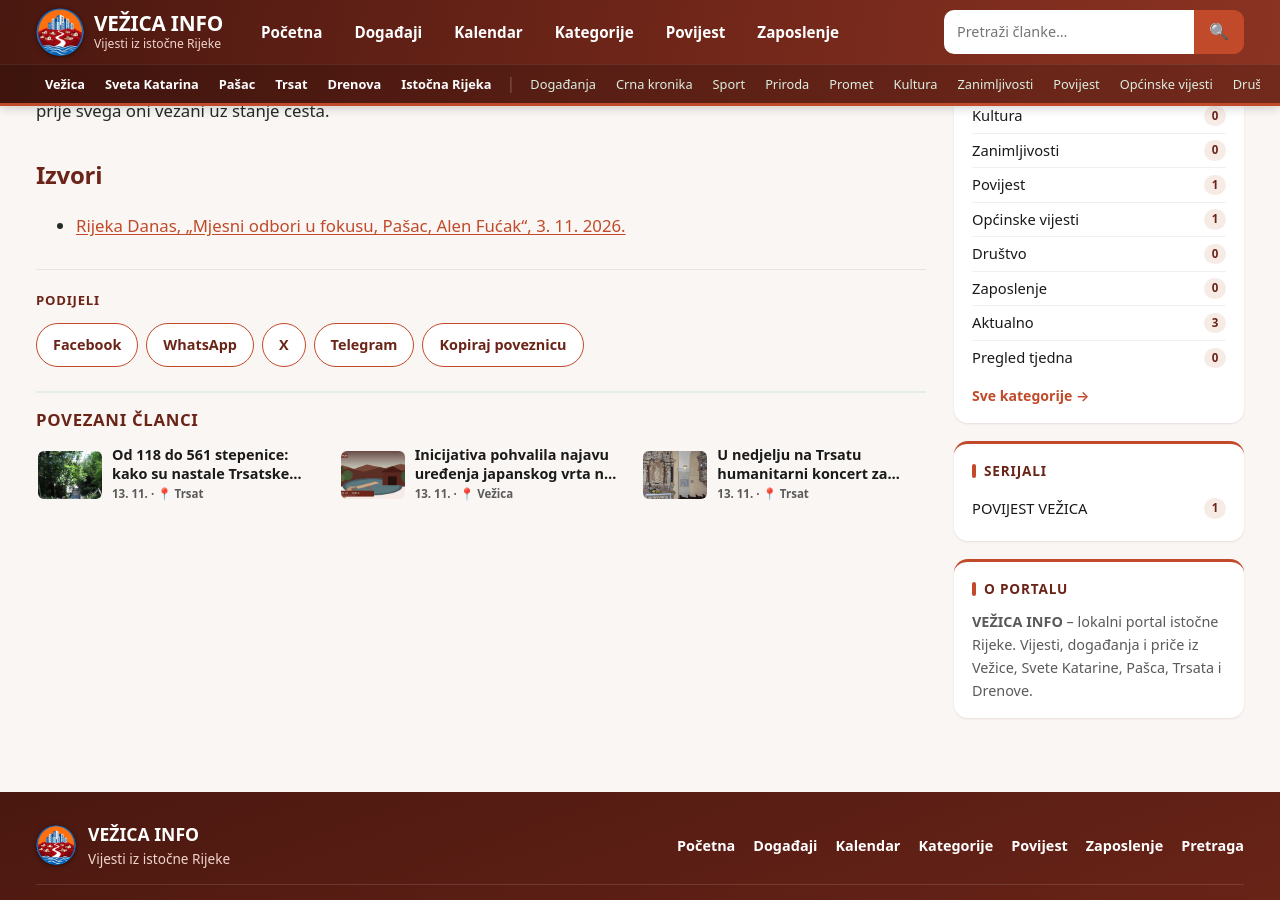
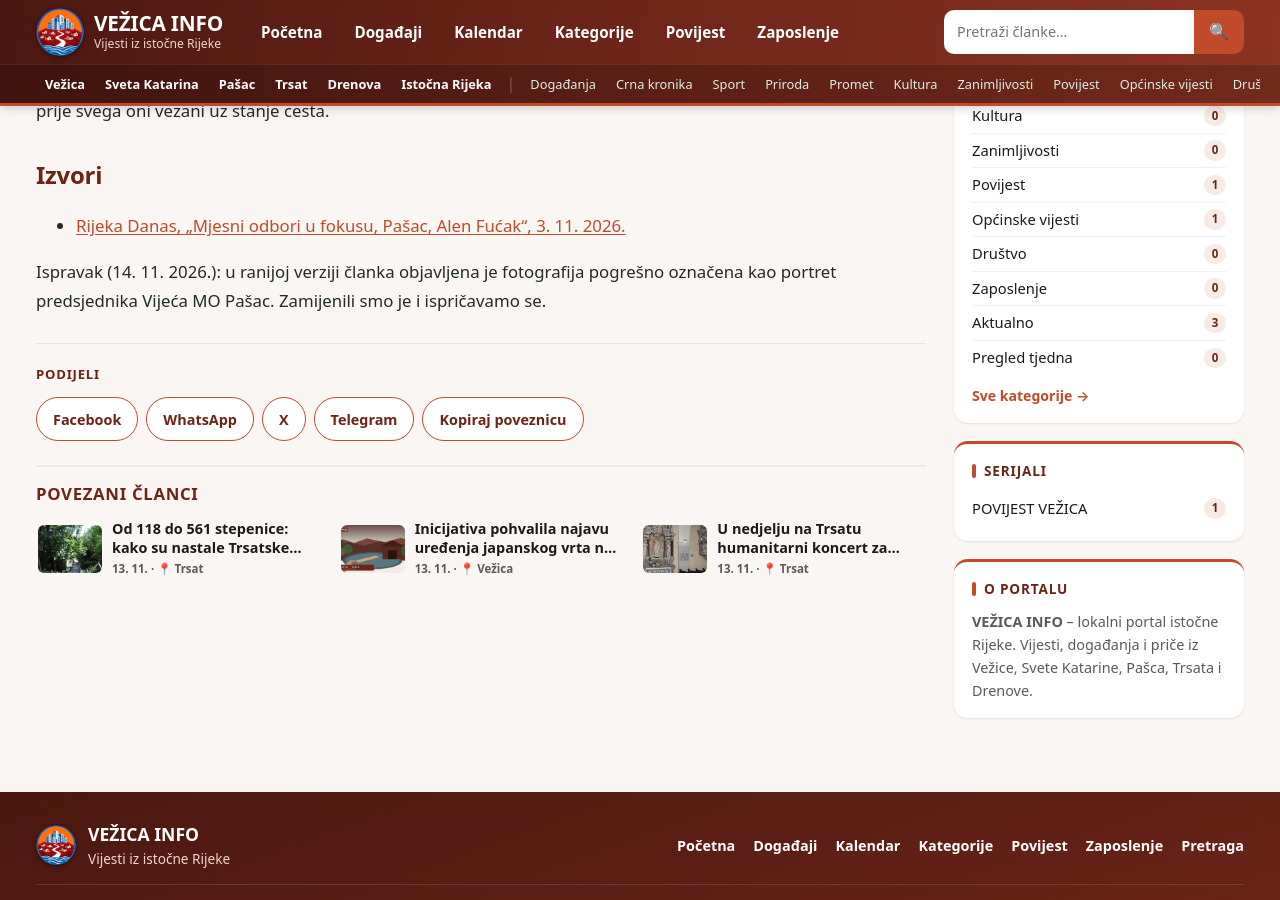
Before and after one commit to MojGK/vezica-info, a Jekyll site: the page built from _posts/2026-11-13-mo-pasac-ceste-proracun.md, in a window 1280 px wide and 900 px high, scrolled down 1386 px. Built offline with Jekyll 4.4.1, drawn with Linux system fonts in a browser that asks for light colours; part of the change alters nothing that is shown; some of the changed text lies outside the part shown.

Commit message:
Ispravak: uklonjena pogrešno označena fotografija u članku o MO Pašcu, umjesto nje pogled na naselje (Rijeka Danas)

```diff
--- a/_posts/2026-11-13-mo-pasac-ceste-proracun.md
+++ b/_posts/2026-11-13-mo-pasac-ceste-proracun.md
@@ -2,14 +2,14 @@
 layout: post
 title: "MO Pašac: prioritet su ceste, ali proračun ne prati potrebe mještana"
 date: 2026-11-13 19:58:00 +0100
-azurirano: 2026-11-13 21:29:00 +0100
+azurirano: 2026-11-14 08:53:00 +0100
 location: Pašac
 type: Općinske vijesti
 categories: [Pašac, Općinske vijesti]
 description: "Predsjednik Vijeća MO Pašac Alen Fućak kaže da su prioritet ceste, ali da proračun odbora ne prati potrebe mještana zbog visokih cijena komunalnih radova."
 excerpt: "Predsjednik Vijeća Mjesnog odbora Pašac Alen Fućak kaže da se većina aktivnosti odbora odnosi na sanaciju i održavanje prometnica, no da ograničena sredstva i visoke cijene komunalnih radova onemogućuju realizaciju svih potrebnih zahvata."
-image: /assets/images/pasac-alen-fucak.jpg
-image_alt: "Alen Fućak, predsjednik Vijeća Mjesnog odbora Pašac"
+image: /assets/images/pasac-naselje.jpg
+image_alt: "Pogled na naselje Pašac"
 image_credit: "[Foto: Rijeka Danas](https://www.rijekadanas.com/mjesni-odbori-u-fokusu-pasac-alen-fucak/)"
 ---
 
@@ -24,3 +24,5 @@ Rubrika se objavljuje uz podršku Grada Rijeke, u sklopu javnog poziva za financ
 ## Izvori
 
 - [Rijeka Danas, „Mjesni odbori u fokusu, Pašac, Alen Fućak“, 3. 11. 2026.](https://www.rijekadanas.com/mjesni-odbori-u-fokusu-pasac-alen-fucak/)
+
+Ispravak (14. 11. 2026.): u ranijoj verziji članka objavljena je fotografija pogrešno označena kao portret predsjednika Vijeća MO Pašac. Zamijenili smo je i ispričavamo se.
```
Also changed, not shown: assets/images/pasac-alen-fucak.jpg (deleted), assets/images/pasac-naselje.jpg (added), assets/images/thumbs/pasac-alen-fucak.jpg (deleted), assets/images/thumbs/pasac-naselje.jpg (added).
